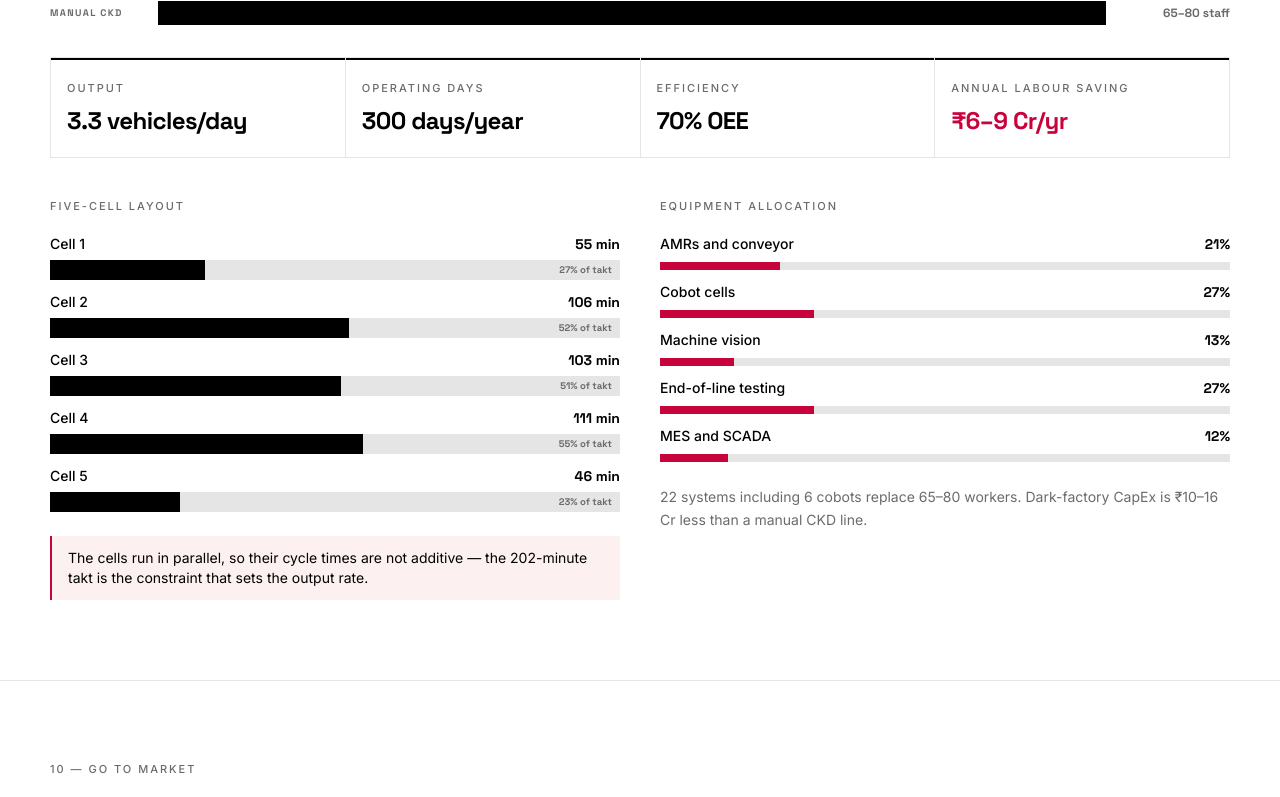
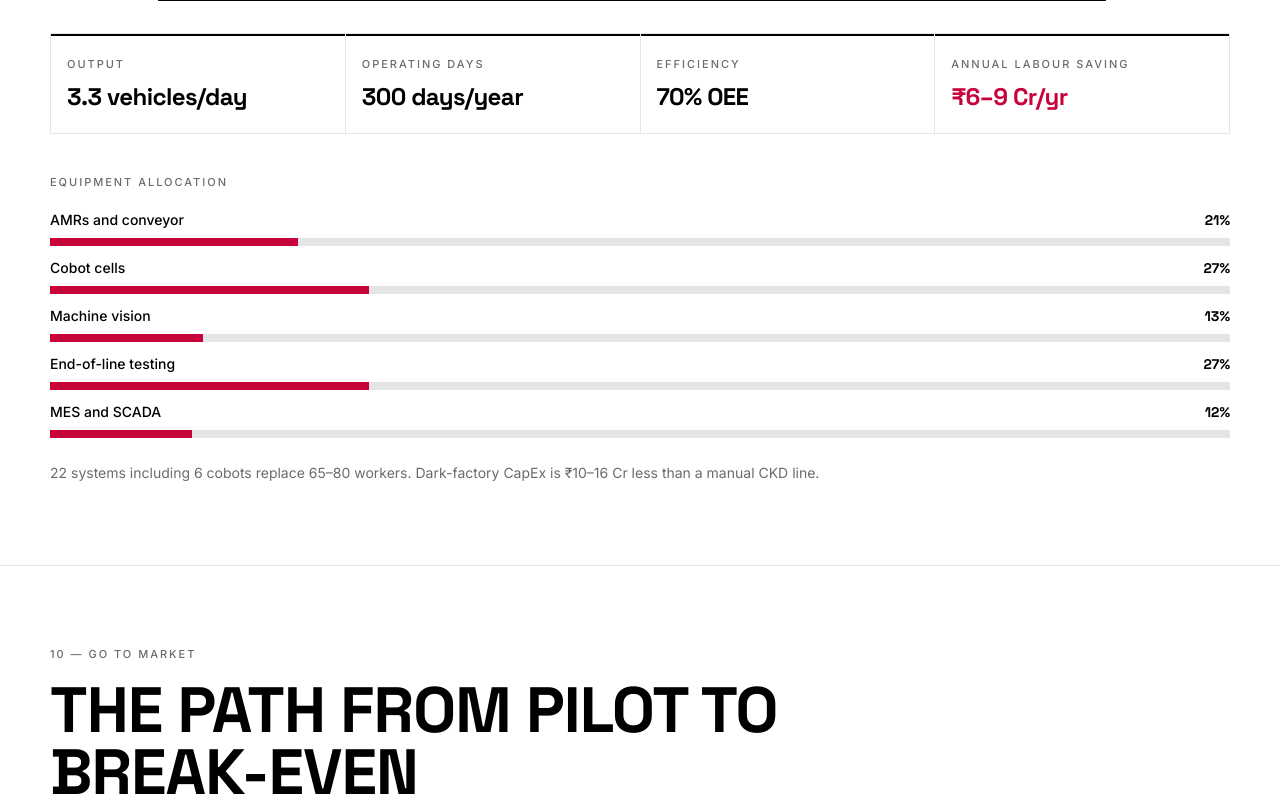
Before and after one commit to raguram-jedlik/pitchdeck, a Next.js app: page /detail in a window 1280 px wide. Shown: the part 8709-9506 px from the top of the page. Built offline with nearby package versions, Linux system fonts and the light colour scheme.

Commit message:
Remove the five-cell layout chart from the manufacturing section

```diff
--- a/app/detail/page.tsx
+++ b/app/detail/page.tsx
@@ -13,7 +13,6 @@ import {
   unitEconomics,
   productionPlan,
   darkFactory,
-  cells,
   equipmentAllocation,
   goToMarket,
   fundUse,
@@ -37,7 +36,6 @@ import {
   CanvasWheel,
   CompareBars,
   StageTimeline,
-  TaktChart,
 } from "@/components/charts/DiagramParts";
 import ValidationCollage from "@/components/charts/ValidationCollage";
 import { IconStat, PrototypeCard, ValuePropStrip } from "@/components/charts/IconStats";
@@ -471,18 +469,7 @@ export default function DetailPage() {
           <Stat label="Annual labour saving" value={darkFactory.labourSaving} accent />
         </div>
 
-        <div className="mt-10 grid gap-10 lg:grid-cols-2">
-          <div>
-            <p className="eyebrow">Five-cell layout</p>
-            <div className="mt-5">
-              <TaktChart cells={cells} taktMinutes={202} />
-            </div>
-            <Note>
-              The cells run in parallel, so their cycle times are not additive — the
-              202-minute takt is the constraint that sets the output rate.
-            </Note>
-          </div>
-
+        <div className="mt-10">
           <div>
             <p className="eyebrow">Equipment allocation</p>
             <div className="mt-5 space-y-3">
--- a/src/components/charts/DiagramParts.tsx
+++ b/src/components/charts/DiagramParts.tsx
@@ -291,42 +291,3 @@ export function CompareBars({
     </div>
   );
 }
-
-/**
- * TaktChart — the five-cell layout drawn as a Gantt-style timing chart,
- * showing each cell's cycle time against the takt line.
- */
-export function TaktChart({
-  cells,
-  taktMinutes,
-}: {
-  cells: { cell: string; minutes: number; share: number }[];
-  taktMinutes: number;
-}) {
-  const ref = useRef<HTMLDivElement>(null);
-  const inView = useInView(ref, { once: true, margin: "-60px" });
-
-  return (
-    <div ref={ref} className="space-y-3">
-      {cells.map((c, i) => (
-        <div key={c.cell}>
-          <div className="flex items-baseline justify-between gap-4">
-            <span className="text-sm font-medium text-ink">{c.cell}</span>
-            <span className="font-display text-sm font-bold text-ink">{c.minutes} min</span>
-          </div>
-          <div className="relative mt-1.5 h-5 w-full bg-rule">
-            <motion.div
-              className="h-5 bg-ink"
-              initial={{ width: 0 }}
-              animate={inView ? { width: `${(c.minutes / taktMinutes) * 100}%` } : { width: 0 }}
-              transition={{ duration: 0.9, delay: i * 0.1, ease: [0.16, 1, 0.3, 1] }}
-            />
-            <span className="absolute right-2 top-1/2 -translate-y-1/2 font-display text-[0.6rem] font-bold text-muted">
-              {c.share}% of takt
-            </span>
-          </div>
-        </div>
-      ))}
-    </div>
-  );
-}
--- a/src/data/detailData.ts
+++ b/src/data/detailData.ts
@@ -346,7 +346,7 @@ export const productionPlan = [
 
 export const darkFactory = {
   headline: "Dark factory — 1,000 units a year",
-  sub: "Right-sized cobot automation, a five-cell layout, a 202-minute takt and CKD assembly.",
+  sub: "Right-sized cobot automation, a 202-minute takt and CKD assembly.",
   capex: "₹5–9 Cr",
   capexManual: "₹15–25 Cr",
   staff: "7",
@@ -359,14 +359,6 @@ export const darkFactory = {
   oee: "70% OEE",
   roi: "22 systems including 6 cobots replace 65–80 workers. Dark-factory CapEx is ₹10–16 Cr less than a manual CKD line.",
 };
-
-export const cells = [
-  { cell: "Cell 1", minutes: 55, share: 27 },
-  { cell: "Cell 2", minutes: 106, share: 52 },
-  { cell: "Cell 3", minutes: 103, share: 51 },
-  { cell: "Cell 4", minutes: 111, share: 55 },
-  { cell: "Cell 5", minutes: 46, share: 23 },
-];
 
 export const equipmentAllocation = [
   { item: "AMRs and conveyor", share: 21 },
```
